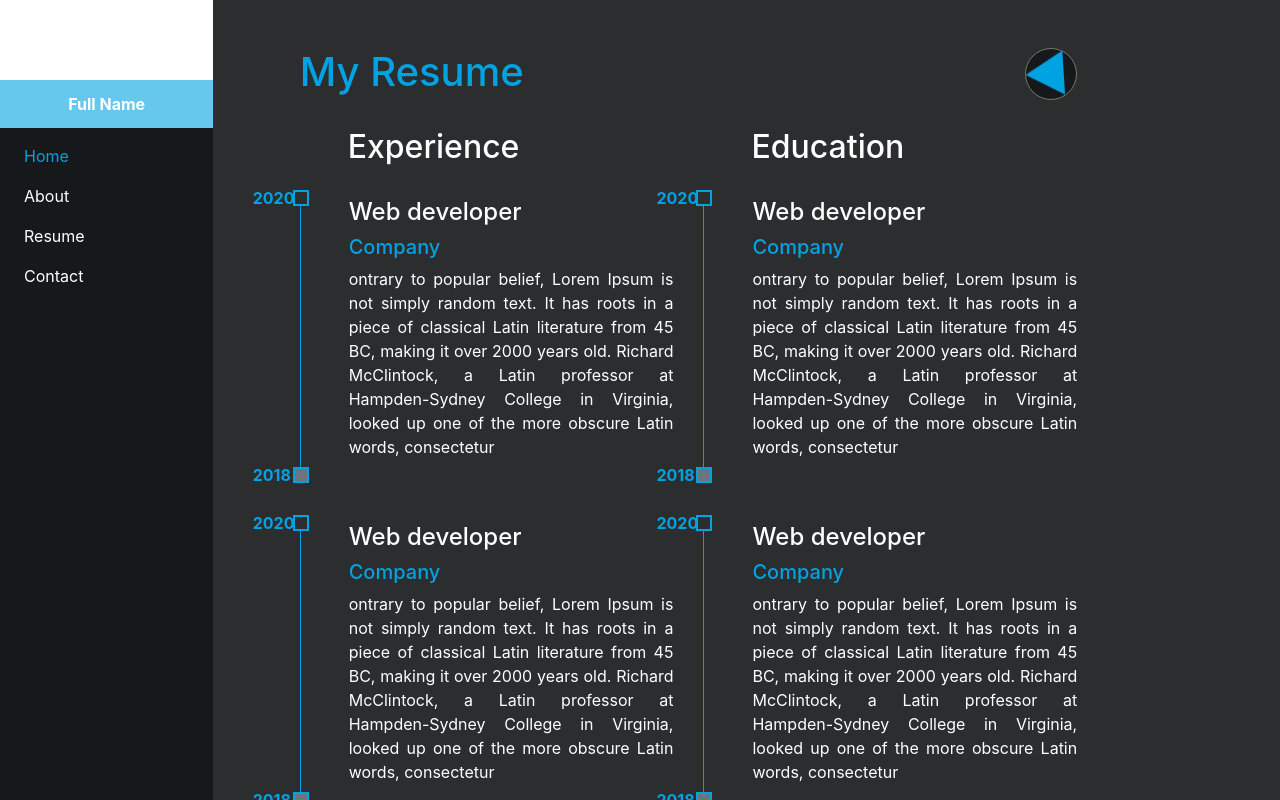
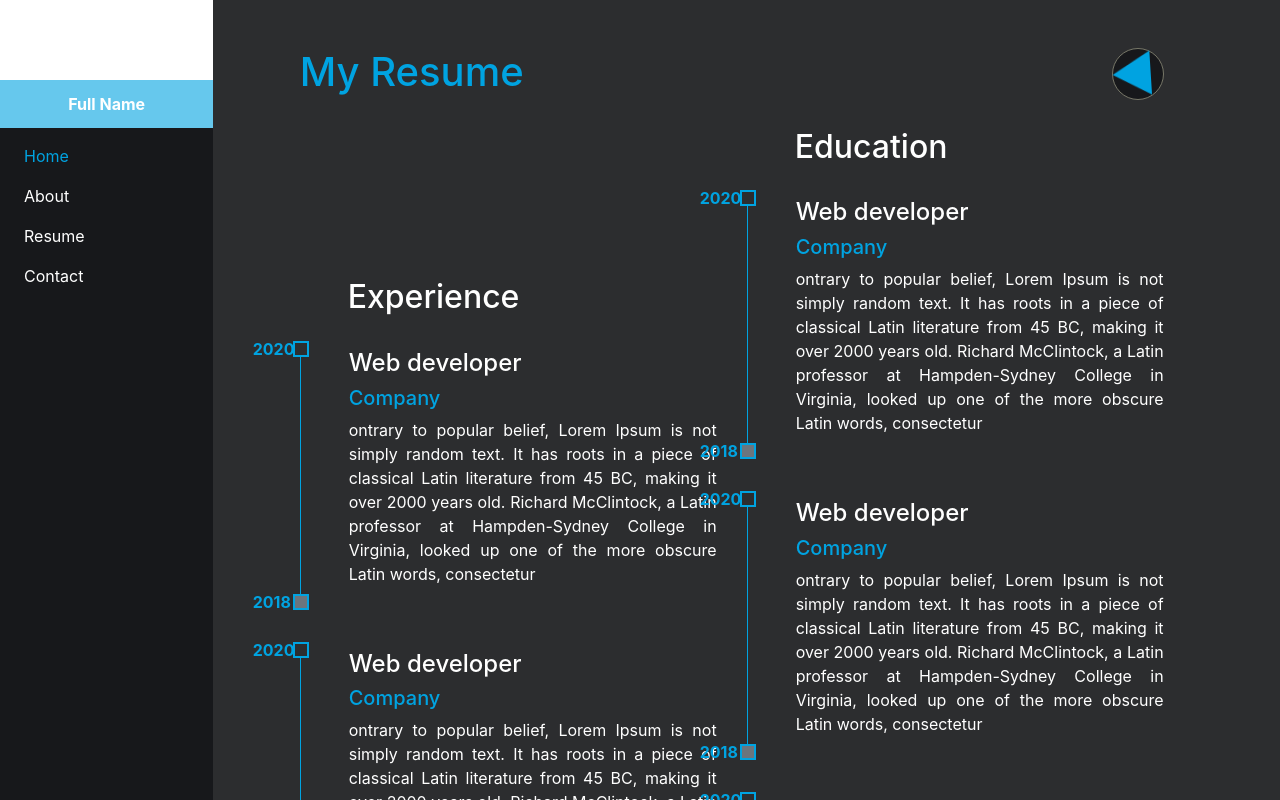
Before and after one commit to ObradovicZ/CV, a React (Create React App) app: page /resume in a window 1280 px wide. Built offline with nearby package versions, Linux system fonts and the light colour scheme.

Commit message:
- Resume optimization

```diff
--- a/src/components/Sidebar.tsx
+++ b/src/components/Sidebar.tsx
@@ -12,6 +12,7 @@ function Sidebar() {
              lg={{span: 3}}
              md={{span: 3}}
              sm={{span: 12}}
+             xs={{span: 12}}
              className={'background-primary text-white pl-0'}>
             {/*<div className={'sidebar background-third '}/>*/}
             <SidebarImageAndName image={PlaceholderImage} text={'Full Name'}/>
--- a/src/components/hoc/ContentWrapper.tsx
+++ b/src/components/hoc/ContentWrapper.tsx
@@ -7,14 +7,15 @@ function ContentWrapper(props: any) {
         <Col xl={{span: 10, offset: 0}}
              lg={{span: 9, offset: 0}}
              md={{span: 9, offset: 0}}
-             sm={{span: 10, offset: 1}}
-             xs={{span: 10, offset: 1}}
+             sm={{span: 11, offset: 1}}
+             xs={{span: 11, offset: 1}}
              className={'background-secondary text-white'}>
             <Row className={'w-100'}>
-                <Col xl={{span: 9, offset: 1}}
-                     lg={{span: 9, offset: 1}}
+                <Col xl={{span: 10, offset: 1}}
+                     lg={{span: 10, offset: 1}}
                      md={{span: 11, offset: 1}}
                      sm={{span: 12, offset: 0}}
+                     xs={{span: 12, offset: 0}}
                      className={'mb-4 mt-5'}>
                     <Row className={'justify-content-between'}>
                         <h1 className={'color-third'}>{props.title}</h1>
--- a/src/components/pages/Resume.tsx
+++ b/src/components/pages/Resume.tsx
@@ -4,12 +4,12 @@ import ResumeChronologySequence from "../reusable/ResumeChronologySequence";
 
 function Resume() {
     return (
-                <Col xl={{span: 9, offset: 1}}
-                     lg={{span: 9, offset: 1}}
+                <Col xl={{span: 10, offset: 1}}
+                     lg={{span: 10, offset: 1}}
                      md={{span: 11, offset: 1}}
                      sm={{span: 12, offset: 0}}
-                     className={'d-flex justify-content-between mb-5'}>
-                    <Row className={'flex-column w-50'}>
+                     className={'d-flex resume-content justify-content-between mb-5'}>
+                    <Row className={'flex-column resume-experience'}>
                         <p className={'h2 pl-5'}>Experience</p>
                         <ResumeChronologySequence
                             title={'Web developer'}
@@ -26,7 +26,7 @@ function Resume() {
                             'Richard McClintock, a Latin professor at Hampden-Sydney College in Virginia, looked\n' +
                             'up one of the more obscure Latin words, consectetur'}/>
                     </Row>
-                    <Row className={'flex-column w-50'}>
+                    <Row className={'flex-column resume-experience'}>
                         <p className={'h2 pl-5'}>Education</p>
                         <ResumeChronologySequence
                             title={'Web developer'}
--- a/src/sass/01-pages/Resume.scss
+++ b/src/sass/01-pages/Resume.scss
@@ -1,3 +1,16 @@
+.resume-content{
+  flex-direction: column;
+  align-items: center;
+  @media (min-width: 576px) {
+    flex-direction: row;
+  }
+}
+.resume-experience{
+  width:100%;
+  @media (min-width: 576px) {
+    width:50%;
+  }
+}
 .chronology-container{
   border-left:1px solid $third-color;
 }
@@ -11,6 +24,10 @@ $chronology-circle-size: 16px;
   position: absolute;
   top: -$chronology-circle-size/2;
   left: -$chronology-circle-size/2;
+  //@media (min-width: 576px) {
+  //  top: -$chronology-circle-size/2;
+  //  left: -$chronology-circle-size/2;
+  //}
 }
 .chronology-circle-bottom{
   width:$chronology-circle-size;
```
